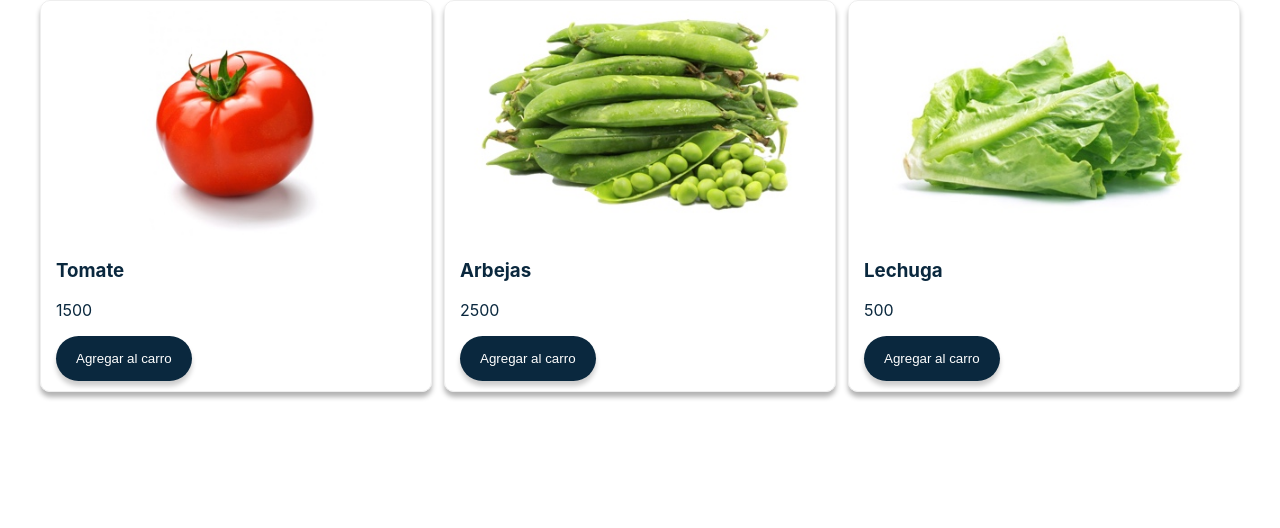
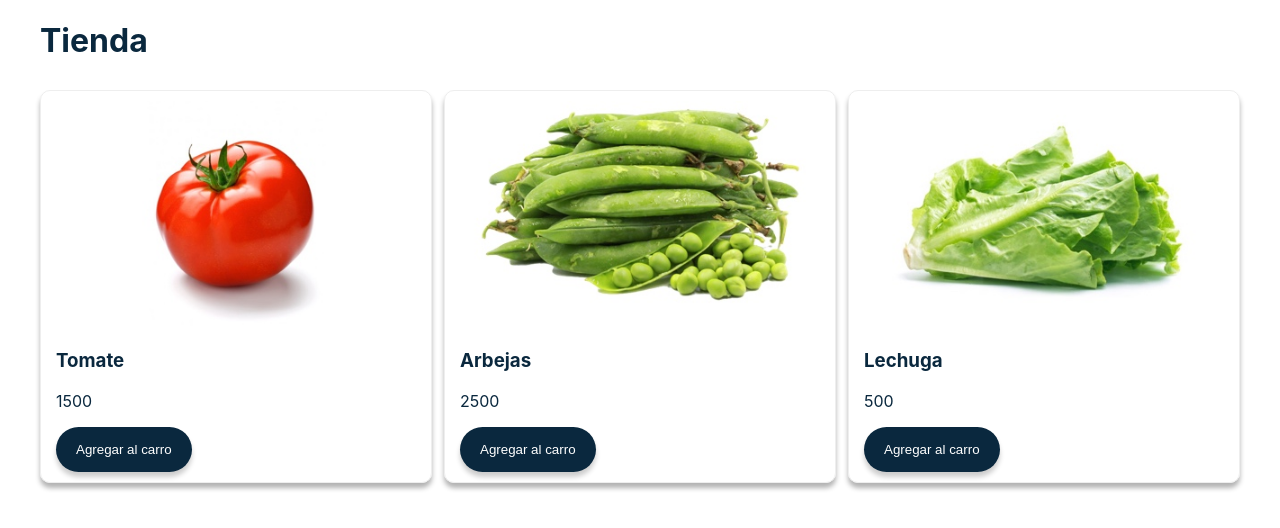
Before and after one commit to CrissRayes/basicReactShoppingCart, a React (Create React App) app: page / in a window 1280 px wide. Shown: the top 528 px of the page. Built offline with nearby package versions, Linux system fonts and the light colour scheme.

Commit message:
title incorporated

```diff
--- a/src/App.js
+++ b/src/App.js
@@ -1,6 +1,7 @@
 import { Component } from 'react';
 import Productos from './components/Productos'
 import Layout from './components/Layout'
+import Title from './components/Title'
 
 class App extends Component {
   state = {
@@ -14,6 +15,7 @@
     return (
       <div>
         <Layout>
+          <Title />
           <Productos
             agregarAlCarro={() => console.log('No hace nada')}
             productos={this.state.productos}
--- /dev/null
+++ b/src/components/Title.js
@@ -0,0 +1,15 @@
+import { Component } from "react";
+
+const styles = {
+  title: {
+    marginBottom: '30px'
+  }
+}
+class Title extends Component {
+  render() {
+    return (
+      <h1 style={styles.title}>Tienda</h1>
+    )
+  }
+}
+export default Title
```
